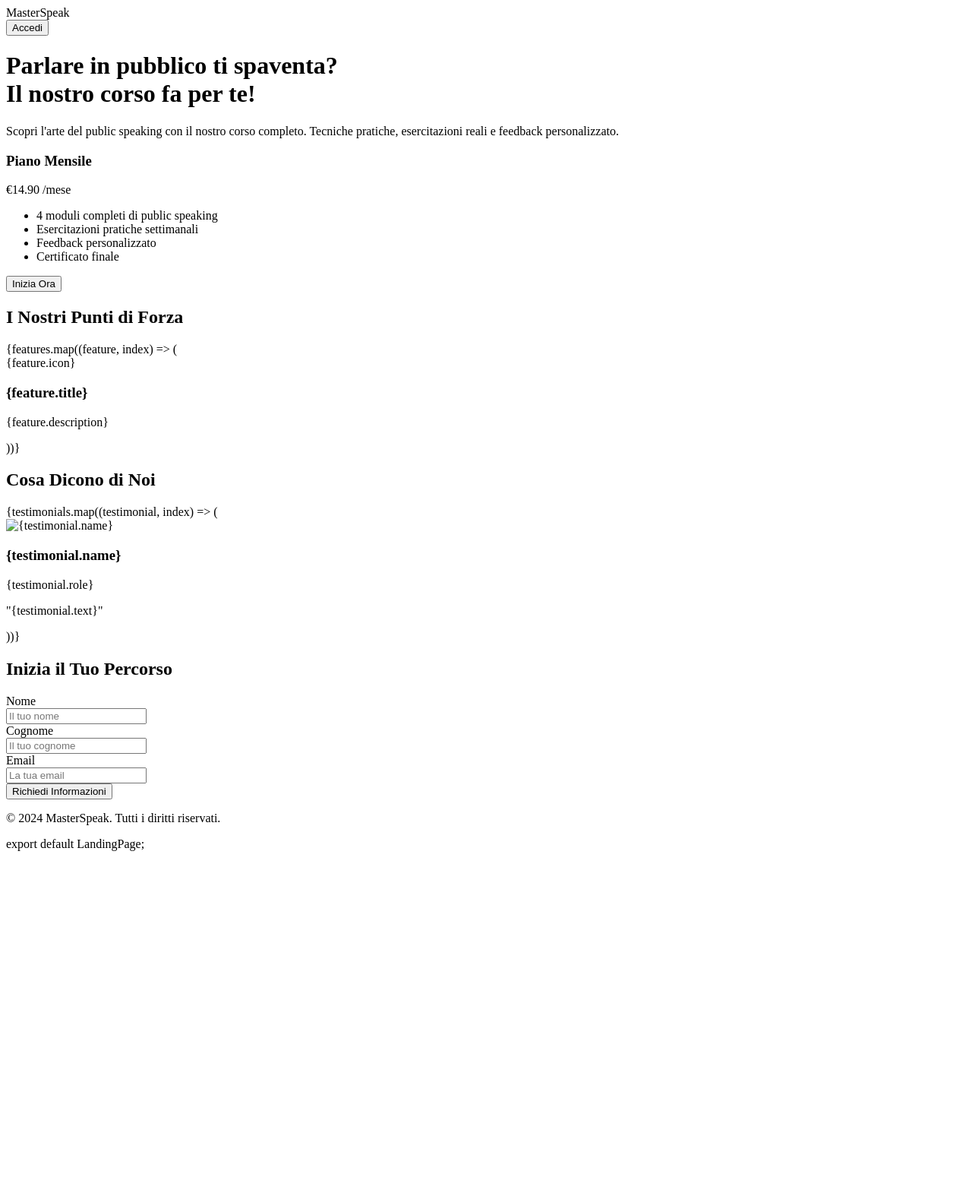
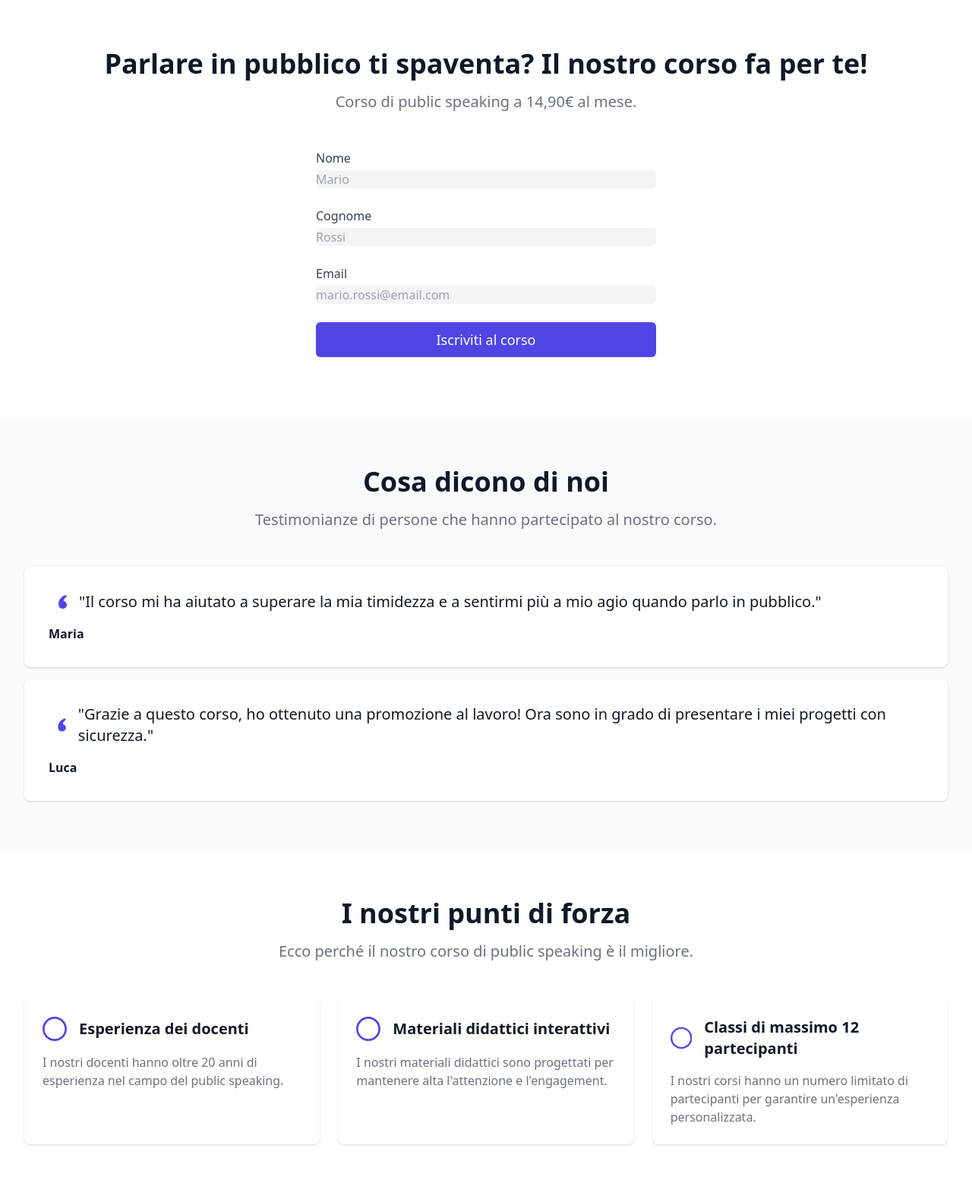
Before and after one commit to AriannaCosa/landing-carrer, a plain HTML site: page index.html in a window 1280 px wide. Shown: the whole page at 76% size. Before the commit the page ends 1128 px from the top, so only its background shows below. Drawn offline with nearby package versions, Linux system fonts and the light colour scheme.

Commit message:
funzionerà?

```diff
--- a/index.html
+++ b/index.html
@@ -1,133 +1,121 @@
-    <div className="min-h-screen bg-gradient-to-b from-blue-50 to-white">
-      <header className="py-6 px-4">
-        <nav className="max-w-6xl mx-auto flex justify-between items-center">
-          <div className="text-2xl font-bold text-blue-600">MasterSpeak</div>
-          <Button variant="ghost">Accedi</Button>
-        </nav>
-      </header>
-
-      <main className="max-w-6xl mx-auto px-4">
-        <div className="text-center py-16">
-          <h1 className="text-5xl font-bold text-gray-900 mb-6">
-            Parlare in pubblico ti spaventa?<br />
-            <span className="text-blue-600">Il nostro corso fa per te!</span>
+<html lang="en">
+<head>
+  <meta charset="UTF-8">
+  <meta name="viewport" content="width=device-width, initial-scale=1.0">
+  <title>Parlare in pubblico ti spaventa? Il nostro corso fa per te!</title>
+  <link rel="stylesheet" href="https://cdnjs.cloudflare.com/ajax/libs/tailwindcss/2.2.16/tailwind.min.css">
+</head>
+<body>
+  <div class="bg-white py-16 px-4 sm:px-6 lg:px-8">
+    <div class="text-center">
+      <h1 class="text-3xl font-extrabold text-gray-900 sm:text-4xl">
+        Parlare in pubblico ti spaventa? Il nostro corso fa per te!
       </h1>
-          <p className="text-xl text-gray-600 mb-8 max-w-2xl mx-auto">
-            Scopri l'arte del public speaking con il nostro corso completo.
-            Tecniche pratiche, esercitazioni reali e feedback personalizzato.
+      <p class="mt-4 text-xl text-gray-500">
+        Corso di public speaking a 14,90€ al mese.
       </p>
-
-          <Card className="max-w-md mx-auto p-6 bg-white shadow-lg mb-16">
-            <div className="text-center">
-              <h3 className="text-2xl font-bold mb-2">Piano Mensile</h3>
-              <div className="text-4xl font-bold mb-4">
-                €14.90
-                <span className="text-lg text-gray-500">/mese</span>
-              </div>
-              <ul className="text-left space-y-3 mb-6">
-                <li className="flex items-center">
-                  <Star className="w-5 h-5 text-green-500 mr-2" />
-                  4 moduli completi di public speaking
-                </li>
-                <li className="flex items-center">
-                  <Star className="w-5 h-5 text-green-500 mr-2" />
-                  Esercitazioni pratiche settimanali
-                </li>
-                <li className="flex items-center">
-                  <Star className="w-5 h-5 text-green-500 mr-2" />
-                  Feedback personalizzato
-                </li>
-                <li className="flex items-center">
-                  <Star className="w-5 h-5 text-green-500 mr-2" />
-                  Certificato finale
-                </li>
-              </ul>
-              <Button className="w-full" size="lg">
-                Inizia Ora
-              </Button>
-            </div>
-          </Card>
     </div>
 
-        <section className="py-16">
-          <h2 className="text-3xl font-bold text-center mb-12">I Nostri Punti di Forza</h2>
-          <div className="grid md:grid-cols-2 lg:grid-cols-4 gap-8">
-            {features.map((feature, index) => (
-              <Card key={index} className="p-6 text-center">
-                <div className="flex justify-center mb-4">
-                  {feature.icon}
+    <div class="mt-10 sm:mt-12">
+      <form class="max-w-md mx-auto">
+        <div class="grid grid-cols-1 gap-6">
+          <label class="block">
+            <span class="text-gray-700">Nome</span>
+            <input type="text" class="mt-1 block w-full rounded-md bg-gray-100 border-transparent focus:border-gray-500 focus:bg-white focus:ring-0" placeholder="Mario" />
+          </label>
+          <label class="block">
+            <span class="text-gray-700">Cognome</span>
+            <input type="text" class="mt-1 block w-full rounded-md bg-gray-100 border-transparent focus:border-gray-500 focus:bg-white focus:ring-0" placeholder="Rossi" />
+          </label>
+          <label class="block">
+            <span class="text-gray-700">Email</span>
+            <input type="email" class="mt-1 block w-full rounded-md bg-gray-100 border-transparent focus:border-gray-500 focus:bg-white focus:ring-0" placeholder="mario.rossi@email.com" />
+          </label>
         </div>
-                <h3 className="text-xl font-bold mb-2">{feature.title}</h3>
-                <p className="text-gray-600">{feature.description}</p>
-              </Card>
-            ))}
+        <div class="mt-6">
+          <button type="submit" class="w-full inline-flex items-center justify-center px-4 py-2 border border-transparent text-base font-medium rounded-md text-white bg-indigo-600 hover:bg-indigo-700 focus:outline-none focus:ring-2 focus:ring-offset-2 focus:ring-indigo-500 sm:text-lg">
+            Iscriviti al corso
+          </button>
         </div>
-        </section>
-
-        <section className="py-16">
-          <h2 className="text-3xl font-bold text-center mb-12">Cosa Dicono di Noi</h2>
-          <div className="grid md:grid-cols-3 gap-8">
-            {testimonials.map((testimonial, index) => (
-              <Card key={index} className="p-6">
-                <div className="flex items-center mb-4">
-                  <img
-                    src={testimonial.image}
-                    alt={testimonial.name}
-                    className="w-12 h-12 rounded-full mr-4"
-                  />
-                  <div>
-                    <h3 className="font-bold">{testimonial.name}</h3>
-                    <p className="text-sm text-gray-600">{testimonial.role}</p>
+      </form>
     </div>
   </div>
-                <p className="text-gray-600 italic">"{testimonial.text}"</p>
-              </Card>
-            ))}
+
+  <div class="bg-gray-50 py-16 px-4 sm:px-6 lg:px-8">
+    <div class="text-center">
+      <h2 class="text-3xl font-extrabold text-gray-900 sm:text-4xl">Cosa dicono di noi</h2>
+      <p class="mt-4 text-xl text-gray-500">
+        Testimonianze di persone che hanno partecipato al nostro corso.
+      </p>
     </div>
-        </section>
-
-        <section className="py-16">
-          <Card className="max-w-xl mx-auto p-8">
-            <h2 className="text-2xl font-bold text-center mb-8">Inizia il Tuo Percorso</h2>
-            <form className="space-y-4">
-              <div className="flex items-center space-x-4">
-                <div className="flex-1">
-                  <label className="block text-sm font-medium mb-2">Nome</label>
-                  <div className="relative">
-                    <User className="w-5 h-5 absolute left-3 top-3 text-gray-400" />
-                    <Input className="pl-10" placeholder="Il tuo nome" />
+    <div class="mt-10 sm:mt-12 space-y-4">
+      <blockquote class="bg-white rounded-lg p-8 shadow">
+        <div class="flex items-center">
+          <svg class="h-6 w-6 text-indigo-600" fill="currentColor" viewBox="0 0 24 24">
+            <path d="M13 14.725c0-5.141 3.892-10.519 10-11.725l.984 2.126c-2.215.835-4.163 3.742-4.38 5.746 2.491.392 4.396 2.547 4.396 5.149 0 3.182-2.584 4.979-5.406 4.979-3.155 0-5.406-2.138-5.406-4.979z"/>
+          </svg>
+          <p class="ml-4 text-xl font-medium text-gray-900">
+            "Il corso mi ha aiutato a superare la mia timidezza e a sentirmi più a mio agio quando parlo in pubblico."
+          </p>
+        </div>
+        <footer class="mt-4">
+          <p class="text-base font-semibold text-gray-900">Maria</p>
+        </footer>
+      </blockquote>
+      <blockquote class="bg-white rounded-lg p-8 shadow">
+        <div class="flex items-center">
+          <svg class="h-6 w-6 text-indigo-600" fill="currentColor" viewBox="0 0 24 24">
+            <path d="M13 14.725c0-5.141 3.892-10.519 10-11.725l.984 2.126c-2.215.835-4.163 3.742-4.38 5.746 2.491.392 4.396 2.547 4.396 5.149 0 3.182-2.584 4.979-5.406 4.979-3.155 0-5.406-2.138-5.406-4.979z"/>
+          </svg>
+          <p class="ml-4 text-xl font-medium text-gray-900">
+            "Grazie a questo corso, ho ottenuto una promozione al lavoro! Ora sono in grado di presentare i miei progetti con sicurezza."
+          </p>
+        </div>
+        <footer class="mt-4">
+          <p class="text-base font-semibold text-gray-900">Luca</p>
+        </footer>
+      </blockquote>
     </div>
   </div>
-                <div className="flex-1">
-                  <label className="block text-sm font-medium mb-2">Cognome</label>
-                  <div className="relative">
-                    <User className="w-5 h-5 absolute left-3 top-3 text-gray-400" />
-                    <Input className="pl-10" placeholder="Il tuo cognome" />
+
+  <div class="bg-white py-16 px-4 sm:px-6 lg:px-8">
+    <div class="text-center">
+      <h2 class="text-3xl font-extrabold text-gray-900 sm:text-4xl">I nostri punti di forza</h2>
+      <p class="mt-4 text-xl text-gray-500">
+        Ecco perché il nostro corso di public speaking è il migliore.
+      </p>
+    </div>
+    <div class="mt-10 sm:mt-12">
+      <div class="grid grid-cols-1 md:grid-cols-3 gap-6">
+        <div class="bg-white rounded-lg shadow p-6">
+          <div class="flex items-center">
+            <svg class="h-8 w-8 text-indigo-600" fill="currentColor" viewBox="0 0 24 24">
+              <path d="M12 2c5.514 0 10 4.486 10 10s-4.486 10-10 10-10-4.486-10-10 4.486-10 10-10zm0-2c-6.627 0-12 5.373-12 12s5.373 12 12 12 12-5.373 12-12-5.373-12-12-12z"/>
+            </svg>
+            <h3 class="ml-4 text-xl font-semibold text-gray-900">Esperienza dei docenti</h3>
+          </div>
+          <p class="mt-4 text-gray-500">I nostri docenti hanno oltre 20 anni di esperienza nel campo del public speaking.</p>
+        </div>
+        <div class="bg-white rounded-lg shadow p-6">
+          <div class="flex items-center">
+            <svg class="h-8 w-8 text-indigo-600" fill="currentColor" viewBox="0 0 24 24">
+              <path d="M12 2c5.514 0 10 4.486 10 10s-4.486 10-10 10-10-4.486-10-10 4.486-10 10-10zm0-2c-6.627 0-12 5.373-12 12s5.373 12 12 12 12-5.373 12-12-5.373-12-12-12z"/>
+            </svg>
+            <h3 class="ml-4 text-xl font-semibold text-gray-900">Materiali didattici interattivi</h3>
+          </div>
+          <p class="mt-4 text-gray-500">I nostri materiali didattici sono progettati per mantenere alta l'attenzione e l'engagement.</p>
+        </div>
+        <div class="bg-white rounded-lg shadow p-6">
+          <div class="flex items-center">
+            <svg class="h-8 w-8 text-indigo-600" fill="currentColor" viewBox="0 0 24 24">
+              <path d="M12 2c5.514 0 10 4.486 10 10s-4.486 10-10 10-10-4.486-10-10 4.486-10 10-10zm0-2c-6.627 0-12 5.373-12 12s5.373 12 12 12 12-5.373 12-12-5.373-12-12-12z"/>
+            </svg>
+            <h3 class="ml-4 text-xl font-semibold text-gray-900">Classi di massimo 12 partecipanti</h3>
+          </div>
+          <p class="mt-4 text-gray-500">I nostri corsi hanno un numero limitato di partecipanti per garantire un'esperienza personalizzata.</p>
         </div>
       </div>
     </div>
-              <div>
-                <label className="block text-sm font-medium mb-2">Email</label>
-                <div className="relative">
-                  <Mail className="w-5 h-5 absolute left-3 top-3 text-gray-400" />
-                  <Input className="pl-10" type="email" placeholder="La tua email" />
   </div>
-              </div>
-              <Button className="w-full" size="lg">
-                Richiedi Informazioni
-              </Button>
-            </form>
-          </Card>
-        </section>
-      </main>
-
-      <footer className="bg-gray-50 py-8 mt-16">
-        <div className="max-w-6xl mx-auto px-4 text-center text-gray-600">
-          <p>© 2024 MasterSpeak. Tutti i diritti riservati.</p>
-        </div>
-      </footer>
-    </div>
-
-
-
-export default LandingPage;
+</body>
+</html>
--- a/style.css
+++ /dev/null
@@ -1,101 +0,0 @@
-/* Stile globale */
-body {
-    margin: 0;
-    font-family: 'Arial', sans-serif;
-    background: linear-gradient(to bottom, #f0f9ff, #ffffff);
-    color: #4a5568; /* Grigio scuro */
-  }
-
-  h1, h2, h3 {
-    margin: 0;
-  }
-
-  /* Header */
-  header {
-    padding: 1.5rem 2rem;
-    background: white;
-    box-shadow: 0 2px 4px rgba(0, 0, 0, 0.1);
-  }
-
-  nav {
-    display: flex;
-    justify-content: space-between;
-    align-items: center;
-  }
-
-  /* Main */
-  main {
-    max-width: 1200px;
-    margin: 0 auto;
-    padding: 0 1rem;
-  }
-
-  /* Titoli */
-  h1 {
-    font-size: 3rem;
-    font-weight: bold;
-    text-align: center;
-    margin-bottom: 1.5rem;
-  }
-
-  h2 {
-    font-size: 2rem;
-    font-weight: bold;
-    text-align: center;
-    margin-bottom: 2rem;
-  }
-
-  h3 {
-    font-size: 1.5rem;
-    font-weight: bold;
-    margin-bottom: 1rem;
-  }
-
-  /* Card */
-  .card {
-    background: white;
-    border-radius: 8px;
-    box-shadow: 0 2px 8px rgba(0, 0, 0, 0.1);
-    padding: 1.5rem;
-    margin: 1rem 0;
-  }
-
-  /* Pulsanti */
-  button {
-    background: #3b82f6; /* Blu */
-    color: white;
-    border: none;
-    border-radius: 4px;
-    padding: 0.75rem 1.5rem;
-    cursor: pointer;
-    font-size: 1rem;
-    transition: background 0.3s;
-  }
-
-  button:hover {
-    background: #2563eb; /* Blu scuro */
-  }
-
-  /* Sezione testimonianze */
-  .testimonial {
-    display: flex;
-    align-items: center;
-    margin-bottom: 1rem;
-  }
-
-  .testimonial img {
-    border-radius: 50%;
-    margin-right: 1rem;
-  }
-
-  /* Sezioni */
-  section {
-    padding: 4rem 0;
-  }
-
-  footer {
-    background: #f7fafc;
-    padding: 2rem 0;
-    text-align: center;
-    color: #4a5568;
-  }
```
Also changed, not shown: landing.js (deleted, +0 -52 lines). Lines whose indentation alone changed are shown as unchanged.
